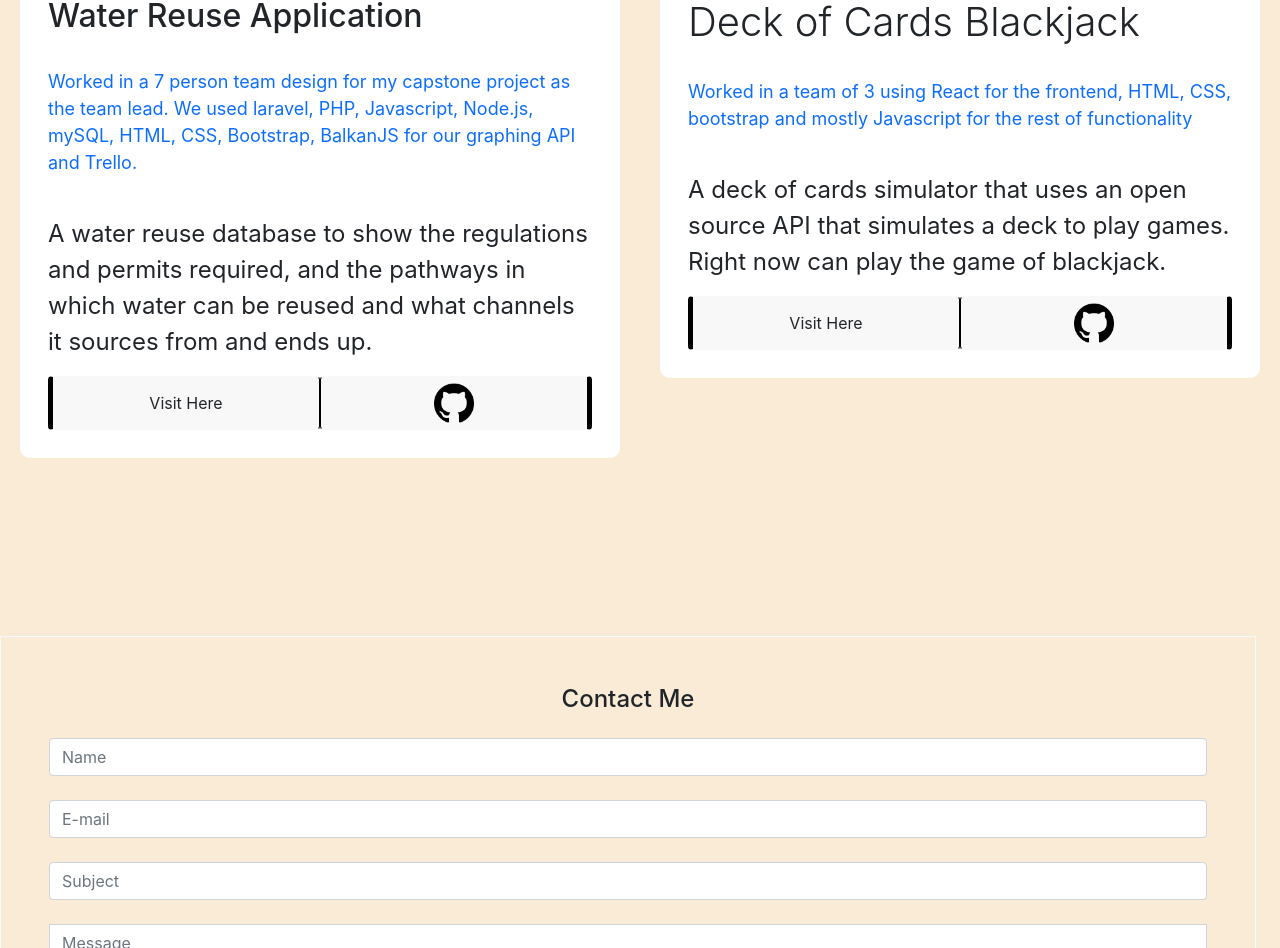
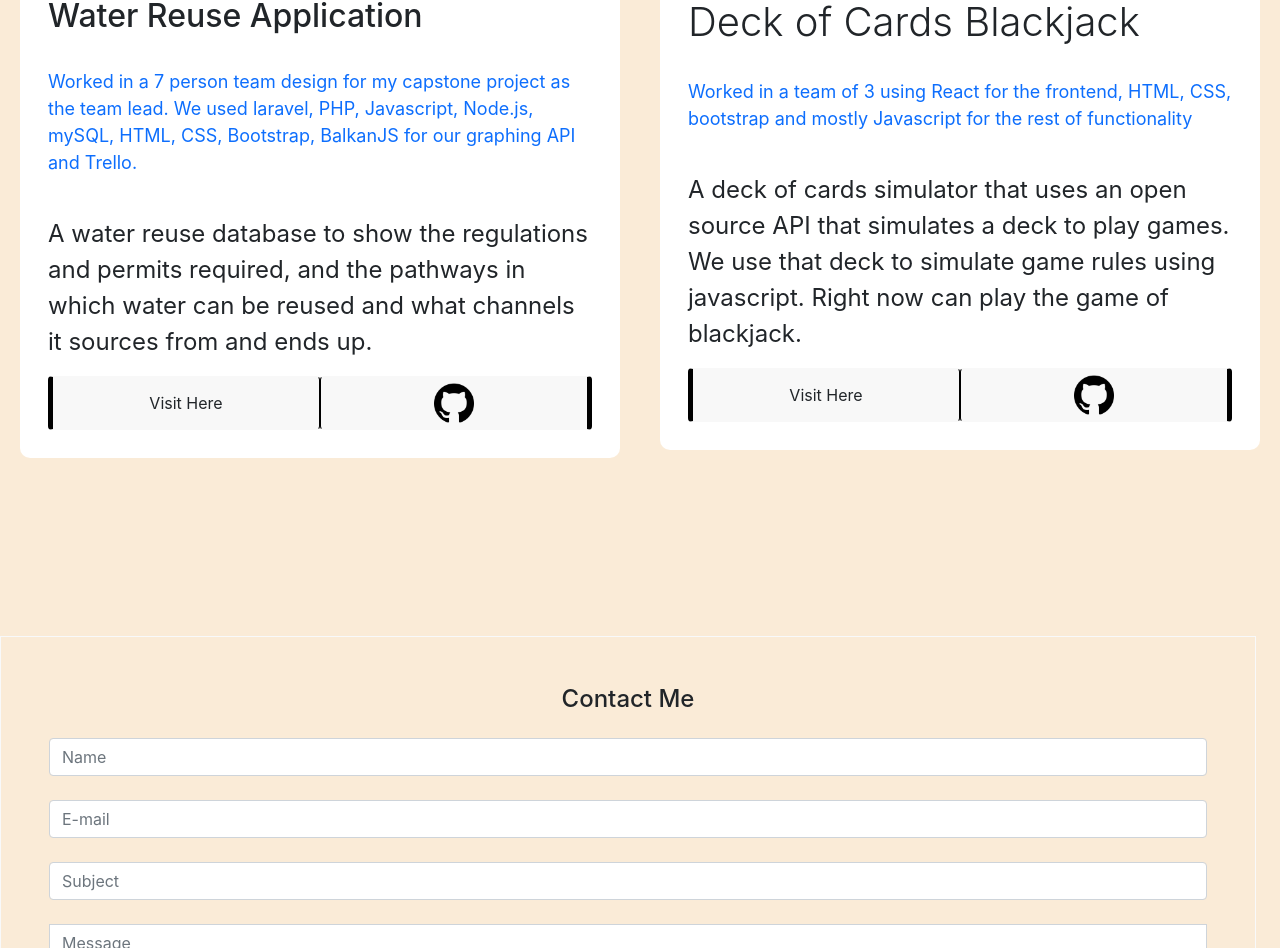
Before and after one commit to DionSat/Personal-Website, a React (Create React App) app: page / in a window 1280 px wide. Shown: the part 2899-3847 px from the top of the page. Built offline with nearby package versions, Linux system fonts and the light colour scheme.

Commit message:
fixed the blackjack text

```diff
--- a/src/Components/Projects.jsx
+++ b/src/Components/Projects.jsx
@@ -75,7 +75,8 @@ export default function Projects({ id }) {
               </p>
               <p className='deck_info pt-4'>
                 A deck of cards simulator that uses an open source API that
-                simulates a deck to play games. Right now can play the game of
+                simulates a deck to play games. We use that deck to simulate
+                game rules using javascript. Right now can play the game of
                 blackjack.
               </p>
               <div className='w-100 d-flex align-items-center justify-content-center'>
```
